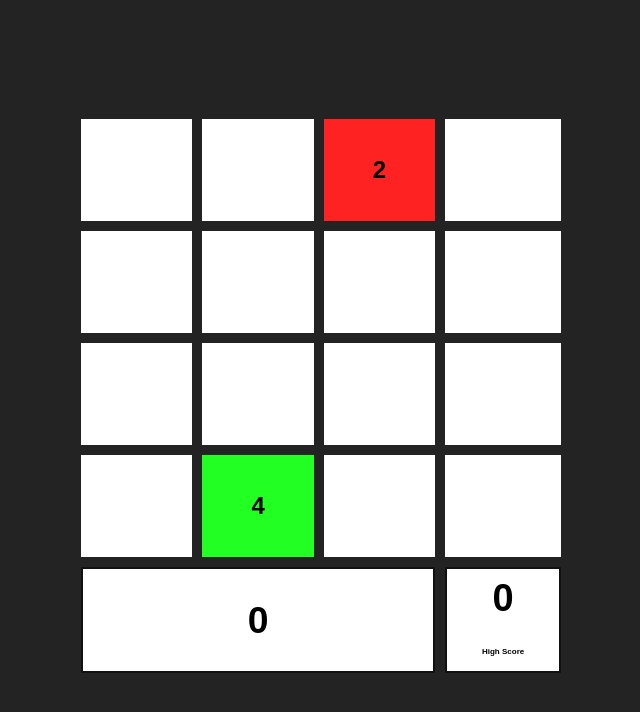
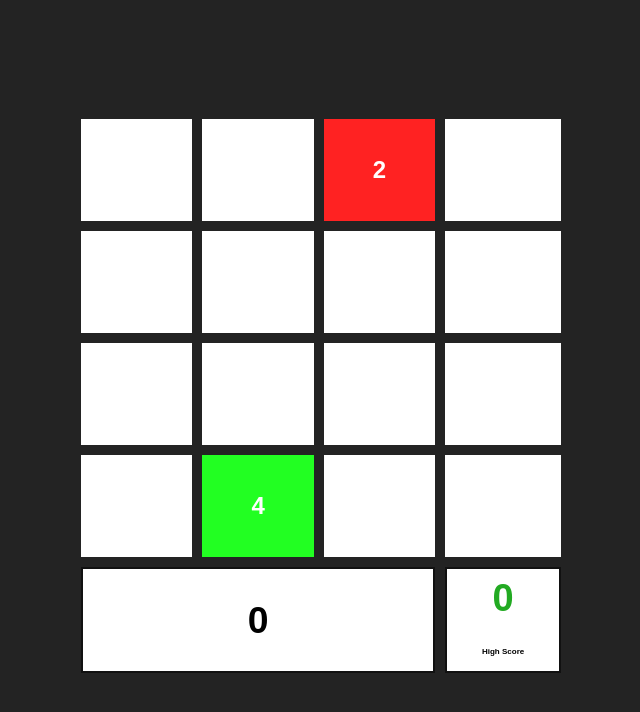
Before and after one commit to manoharprabhu/1024, a plain HTML site: page index.html in a window 1280 px wide. Shown: the whole page, without its empty margins (318-958 px from the left). Drawn offline with Linux system fonts and the light colour scheme.

Commit message:
Changed color scheme

```diff
--- a/css/style.css
+++ b/css/style.css
@@ -87,3 +87,7 @@ border:2px dotted #FF0000;
 	border-radius: 2px;
 	color: #FFFFFF;
 }
+
+#highScore {
+color: #22AA22;
+}
--- a/js/Game.js
+++ b/js/Game.js
@@ -72,6 +72,9 @@ var Game = function() {
 
 		$tile.css('background-color', colorPairs[value]);
 		$tile.css('border', '1px');
+		$tile.css('color', '#FFFFFF');
+		$tile.css('text-outline', '2px 2px #ff0000');
+
 		if (parseInt(value) < 16) {
 			$tile.css('font-size', '18pt');
 		} else if (parseInt(value) < 128) {
```
